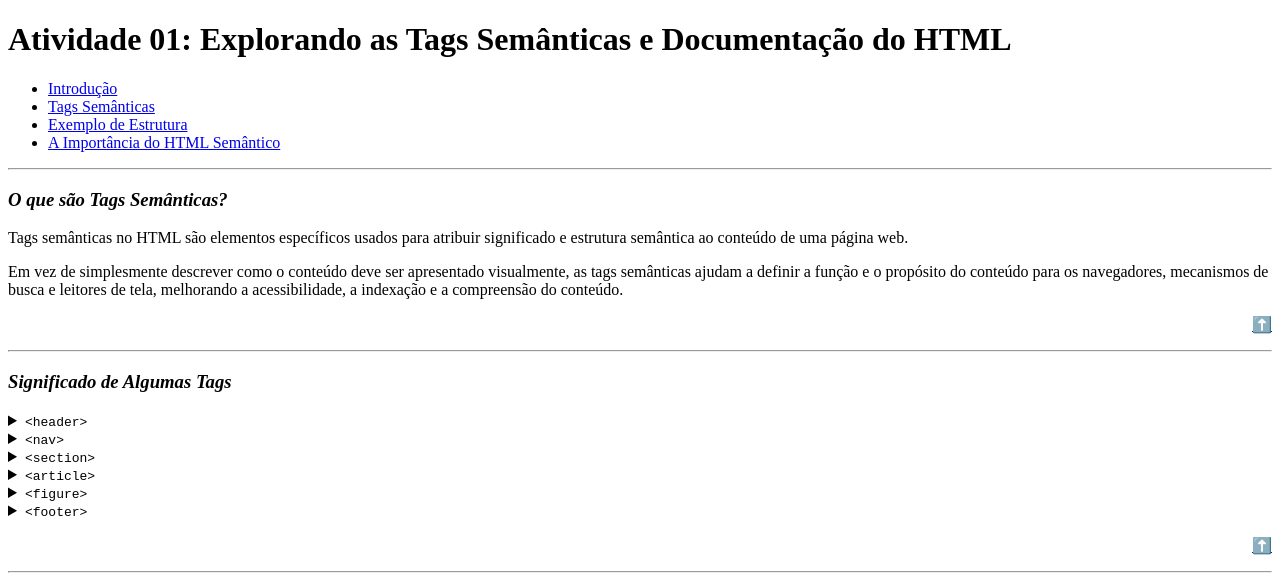
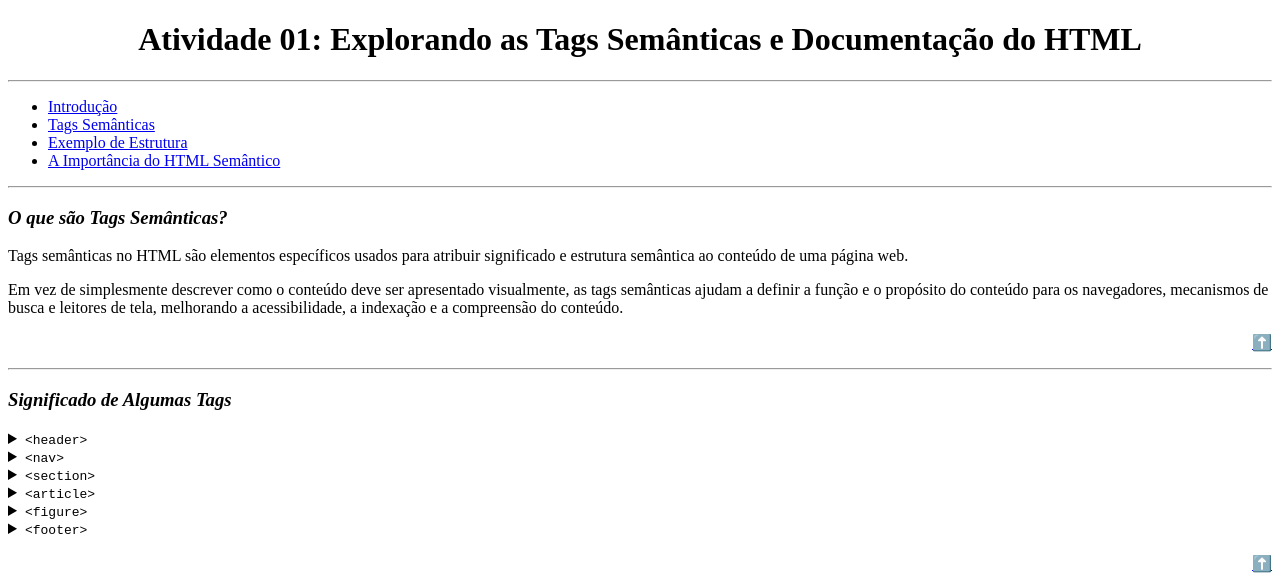
Before and after one commit to jlima32/html-semantico, a plain HTML site: page index.html in a window 1280 px wide. Shown: the top 588 px of the page. Drawn offline with Linux system fonts and the light colour scheme.

Commit message:
alterações no header

```diff
--- a/index.html
+++ b/index.html
@@ -8,7 +8,8 @@
 <body>
 
     <header id="header">
-        <h1>Atividade 01: Explorando as Tags Semânticas e Documentação do HTML</h1>
+        <h1 style="text-align: center;">Atividade 01: Explorando as Tags Semânticas e Documentação do HTML</h1>
+        <hr>
         <nav>
             <ul>
                 <li><a href="#introducao">Introdução</a></li>
```
